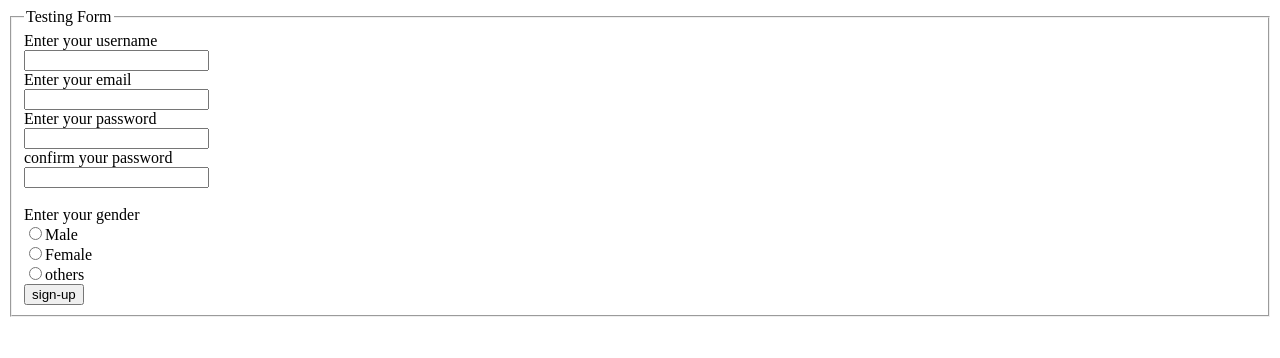
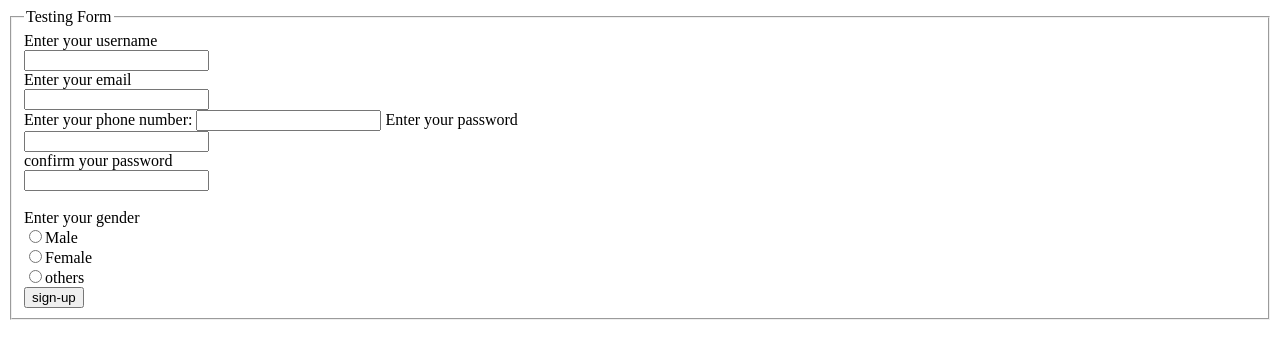
Before and after one commit to cheboi/class-test1, a plain HTML site: page index.html in a window 1280 px wide. Drawn offline with Linux system fonts and the light colour scheme.

Commit message:
update by adding phone number

```diff
--- a/index.html
+++ b/index.html
@@ -14,6 +14,8 @@
             <input type="text" name="name"><br>
             <label>Enter your email</label><br>
             <input type="email" name="email"><br>
+            <label for="phone">Enter your phone number:</label>
+            <input type="tel" id="phone" name="phone" pattern="[0-9]{3}-[0-9]{2}-[0-9]{3}">
             <label>Enter your password</label><br>
             <input type="password" name="pass"><br>
             <label>confirm your password</label><br>
```
